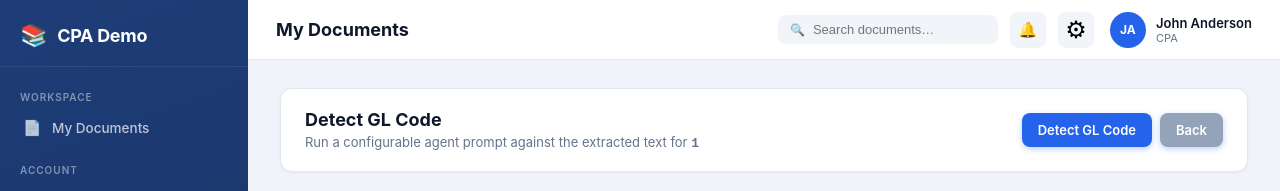
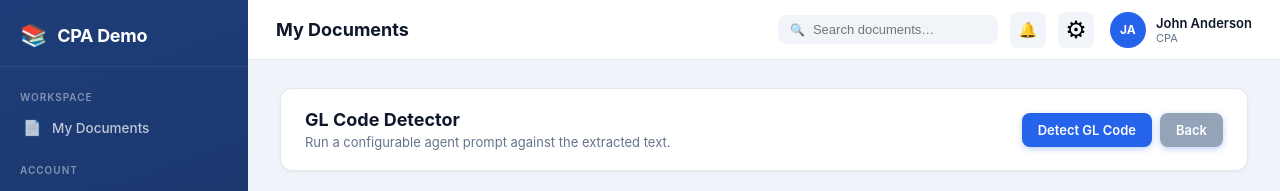
Before and after one commit to hza/cpademo, a React (Vite) app in the folder frontend/: page /gl/1 in a window 1280 px wide. Shown: the top 191 px of the page. Built offline with nearby package versions, Linux system fonts and the light colour scheme; no server answers.

Commit message:
Rename GL Code Detector components for clarity and consistency

```diff
--- a/frontend/src/components/GLDetector.jsx
+++ b/frontend/src/components/GLDetector.jsx
@@ -103,8 +103,8 @@ Instructions:
     <div>
       <div className="section-header-card" style={{ alignItems: 'center' }}>
         <div>
-          <h2 className="section-title">Detect GL Code</h2>
-          <p className="section-sub">Run a configurable agent prompt against the extracted text for <span style={{ fontFamily: 'ui-monospace, "Fira Code", monospace', fontWeight: 700 }}>{docId}</span></p>
+          <h2 className="section-title">GL Code Detector</h2>
+          <p className="section-sub">Run a configurable agent prompt against the extracted text.</p>
         </div>
         <div style={{ display: 'flex', gap: 8, alignItems: 'center' }}>
           <button className="btn-primary" onClick={runDetection} disabled={loading}>{loading ? 'Detecting…' : 'Detect GL Code'}</button>
--- a/frontend/src/components/ImageViewer.jsx
+++ b/frontend/src/components/ImageViewer.jsx
@@ -131,9 +131,9 @@ export default function ImageViewer({ id, onBack, onDetectGL }) {
                 className="btn-primary"
                 onClick={() => onDetectGL && onDetectGL(docId, ocrText || '')}
                 disabled={!((ocrText && String(ocrText).trim()) || hasText)}
-                title={!((ocrText && String(ocrText).trim()) || hasText) ? 'Run OCR first to enable detector' : 'Open AI Detector'}
+                title={!((ocrText && String(ocrText).trim()) || hasText) ? 'Run OCR first to enable detector' : 'Open GL Code Detector'}
               >
-                Open AI Detector
+                Open GL Code Detector
               </button>
 
               <button className="btn-primary" style={{ background: '#94a3b8', marginLeft: 8 }} onClick={onBack}>Back</button>
```
